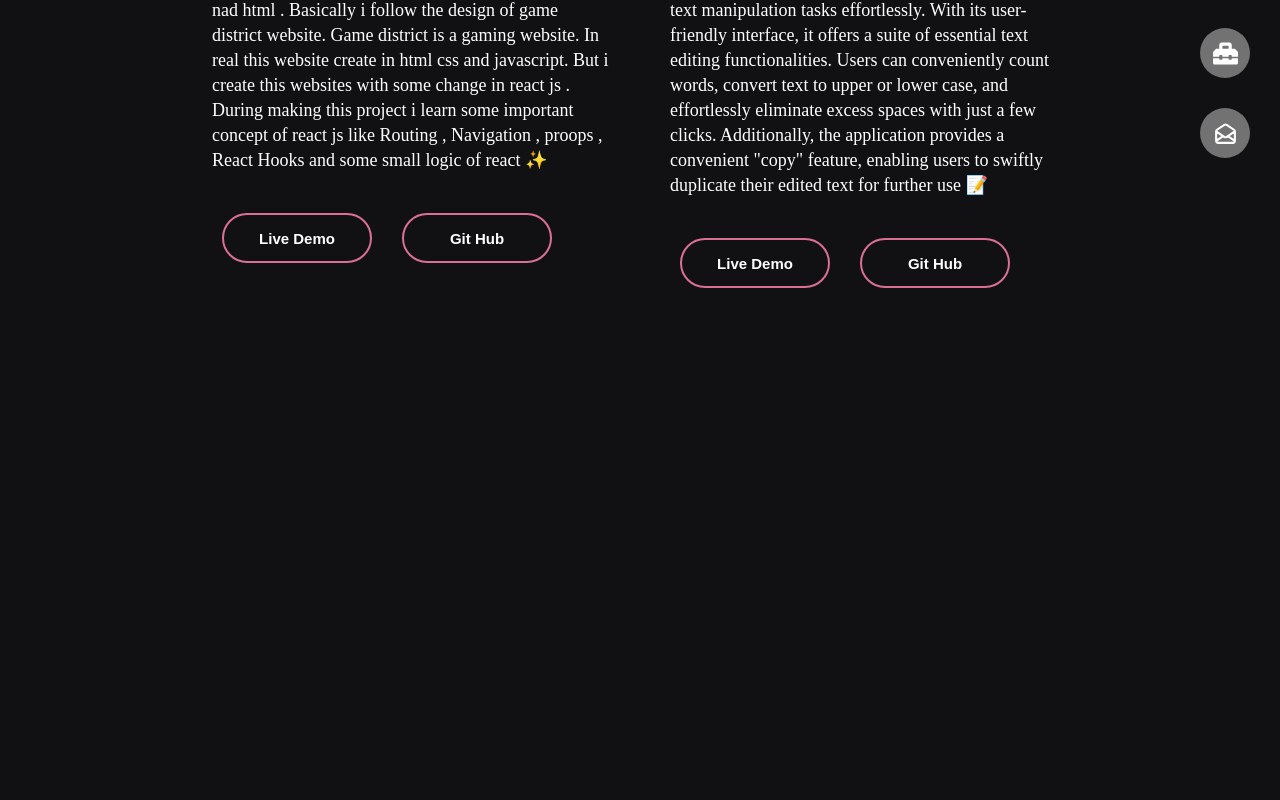
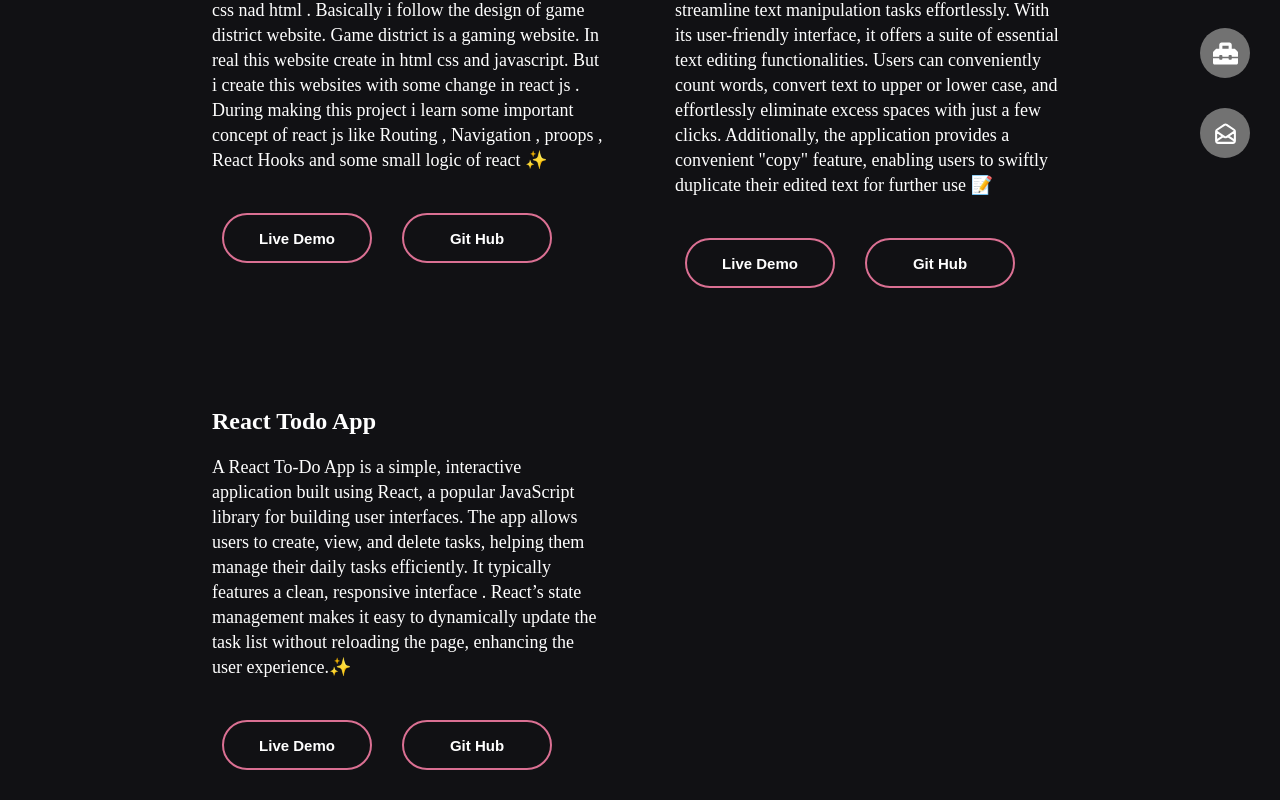
Before and after one commit to Jounabbas/My_Portfolio, a React (Create React App) app: page /portfolio in a window 1280 px wide. Shown: the part 394-1194 px from the top of the page. Before the commit the page ends 800 px from the top, so only its background shows below. Built offline with nearby package versions, Linux system fonts and the light colour scheme.

Commit message:
required some chnage

```diff
--- a/src/component/Portfolio.js
+++ b/src/component/Portfolio.js
@@ -39,6 +39,20 @@ const Portfolio = () => {
           </div>
        </div>
 
+       <div className='first_project project3' >
+
+          <div className='project1_description' >
+            <h2 style={mode ? {} : { color: "#626262" }}>React Todo App</h2>
+            <p style={mode ? {} : { color: "#626262" }}>A React To-Do App is a simple, interactive application built using React, a popular JavaScript library for building user interfaces. The app allows users to create, view, and delete tasks, helping them manage their daily tasks efficiently. It typically features a clean, responsive interface .  React’s state management makes it easy to dynamically update the task list without reloading the page, enhancing the user experience.✨</p>
+           <div style={burger?{zIndex:"1"}:{ transition: "all 0s ease-in-out"}}>
+              <Link target='_blank' to={"https://react-todo-app-w2bh.vercel.app/"}><button target="_blank" id={`${color}b`}  style={mode ? {} : { color: "#626262" } } >Live Demo <span id={color}></span></button></Link>
+             <Link target='_blank' to={"https://github.com/Jounabbas/React-Todo-App.git"}> <button id={`${color}b`} style={mode ? {} : { color: "#626262" }}>Git Hub <span id={color}></span></button></Link>
+           </div>
+          </div>
+
+
+       </div>
+
 
        {/* <div className='first_project' >
 
--- a/src/css_component/portfolio.css
+++ b/src/css_component/portfolio.css
@@ -12,8 +12,13 @@
   width: 100%;
   display: grid;
   grid-template-columns: 1fr 1fr;
-  gap: 20px;
+  gap: 30px;
   margin-top: 60px;
+}
+.project3{
+
+  margin-top: 80px;
+  margin-bottom: 30px;
 }
 .project1_image{
 
```
